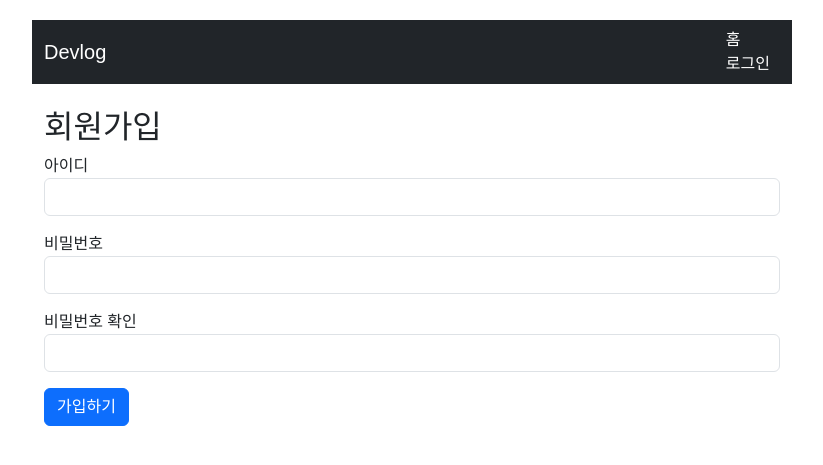
After one commit to ksyee01290/Devlog, a Flask app: page /register in a window 1280 px wide. The commit adds this page. Shown: the top 465 px of the page, without its empty margins (228-1051 px from the left). Run offline with Flask 3, Linux system fonts and the light colour scheme.

Commit message:
user정보 수정

```diff
--- a/app.py
+++ b/app.py
@@ -1,4 +1,5 @@
-from flask import Flask, render_template, request, redirect, url_for, flash
+from flask import Flask, render_template, request, redirect, url_for, flash, session
+from werkzeug.security import generate_password_hash, check_password_hash
 from flask_sqlalchemy import SQLAlchemy
 from datetime import datetime
 
@@ -12,6 +13,11 @@ class Post(db.Model):
     content = db.Column(db.Text, nullable=False)
     date = db.Column(db.String(50))
 
+class User(db.Model):
+    id = db.Column(db.Integer, primary_key=True)
+    username = db.Column(db.String(50), nullable=False, unique=True)
+    password = db.Column(db.String(200), nullable=False)
+
 app.secret_key = "123123"
 
 @app.route("/")
@@ -19,15 +25,13 @@ def hello():
     posts = Post.query.all()
     return render_template("index.html", posts=posts)
 
-@app.route("/test")
-def test():
-    new_post = Post(title='첫번째 글', content='내용입니다', date='2026-05-18')
-    db.session.add(new_post)
-    db.session.commit()
-    return "데이터 추가 완료!"
 # 글쓰기
 @app.route("/write", methods=["GET", "POST"])
 def write():
+    if "username" not in session:
+        flash("로그인이 필요합니다!")
+        return redirect(url_for("login"))
+
     if request.method == "POST":
         title = request.form["title"]
         content = request.form["content"]
@@ -48,6 +52,10 @@ def posts():
 # 수정
 @app.route("/edit/<int:id>", methods=["GET", "POST"])
 def edit(id):
+    if "username" not in session:
+        flash("로그인이 필요합니다.")
+        return redirect(url_for("login"))
+
     post = Post.query.get(id)
     if request.method == "POST":
         post.title = request.form["title"]
@@ -60,27 +68,64 @@ def edit(id):
 # 삭제
 @app.route("/delete/<int:id>")
 def delete(id):
+    if "username" not in session:
+        flash("로그인이 필요합니다.")
+        return redirect(url_for("login"))
+
     post = Post.query.get(id)
     db.session.delete(post)
     db.session.commit()
     flash("글이 삭제되었습니다!")
     return redirect(url_for("hello"))
 
-@app.route("/user/<username>")
-def user(username):
-    return render_template("index.html", name=username, posts=[])
+# user정보
+@app.route("/register", methods=["GET", "POST"])
+def register():
+    if request.method == "POST":
+        username = request.form["username"]
+        password = request.form["password"]
+        password2 = request.form["password2"]
 
+        if password != password2:
+            flash("비밀번호가 일치하지 않습니다!")
+            return redirect(url_for("register"))
+
+        hashed_password = generate_password_hash(password)
+        new_user = User(username=username, password=hashed_password)
+        db.session.add(new_user)
+        db.session.commit()
+        flash("회원가입 완료!")
+        return redirect(url_for("login"))
+    return render_template("register.html")
+
+# 로그인
 @app.route("/login", methods=["GET", "POST"])
 def login():
     if request.method == "POST":
         username = request.form["username"]
         password = request.form["password"]
-        flash(f"{username}님 로그인 성공")
-        return redirect(url_for("hello"))
+
+        user = User.query.filter_by(username=username).first()
+
+        if user and check_password_hash(user.password, password):
+            session["username"] = username
+            flash(f"{username}님 로그인 성공!")
+            return redirect(url_for("hello"))
+        else:
+            flash("아이디 또는 비밀번호가 틀렸습니다!")
+            return redirect(url_for("login"))
     return render_template("login.html")
+
+# 로그아웃
+@app.route("/logout")
+def logout():
+    session.pop("username", None)
+    flash("로그아웃 되었습니다!")
+    return redirect(url_for("hello"))
 
 @app.errorhandler(404)
 def page_not_found(e):
     return render_template("404.html"), 404
 
-app.run(debug=True)
+if __name__ == "__main__":
+    app.run(debug=True)
--- a/templates/base.html
+++ b/templates/base.html
@@ -13,19 +13,23 @@
             <a class="navbar-brand" href="/">Devlog</a>
             <div>
                 <a class="nav-link text-white" href="/">홈</a>
+                {% if session["username"] %}
                 <a class="nav-link text-white" href="/write">글쓰기</a>
+                <a class="nav-link text-white" href="/logout">로그아웃</a>
+                {% else %}
                 <a class="nav-link text-white" href="/login">로그인</a>
+                {% endif %}
             </div>
         </div>
     </nav>
 
     <div class="container mt-4">
         {% with messages = get_flashed_messages() %}
-            {% if messages %}
-                {% for message in messages %}
-                <div class="alert alert-success">{{ message }}</div>
-                {% endfor %}
-            {% endif %}
+        {% if messages %}
+        {% for message in messages %}
+        <div class="alert alert-success">{{ message }}</div>
+        {% endfor %}
+        {% endif %}
         {% endwith %}
 
         {% block content %}
--- a/templates/login.html
+++ b/templates/login.html
@@ -5,7 +5,9 @@
 <form method="POST">
     <div class="mb-3">
         <label>아이디</label>
-            <input type="text" name="username" class="form-control">
+        <input type="text" name="username" class="form-control" onkeydown="if(event.keyCode === 32) return false;"
+            oninput="this.value = this.value.replace(/[^A-Za-z0-9]/g, '')"
+            oncompositionend="this.value = this.value.replace(/[^A-Za-z0-9]/g, '')">
     </div>
     <div class="mb-3">
         <label>비밀번호</label>
--- /dev/null
+++ b/templates/register.html
@@ -0,0 +1,20 @@
+{% extends "base.html" %}
+
+{% block content %}
+    <h2>회원가입</h2>
+    <form method="POST">
+        <div class="mb-3">
+            <label>아이디</label>
+            <input type="text" name="username" class="form-control">
+        </div>
+        <div class="mb-3">
+            <label>비밀번호</label>
+            <input type="password" name="password" class="form-control">
+        </div>
+        <div class="mb-3">
+            <label>비밀번호 확인</label>
+            <input type="password" name="password2" class="form-control">
+        </div>
+        <button type="submit" class="btn btn-primary">가입하기</button>
+    </form>
+{% endblock %}
```
Also changed, not shown: instance/devlog.db. Lines whose indentation alone changed are shown as unchanged.
